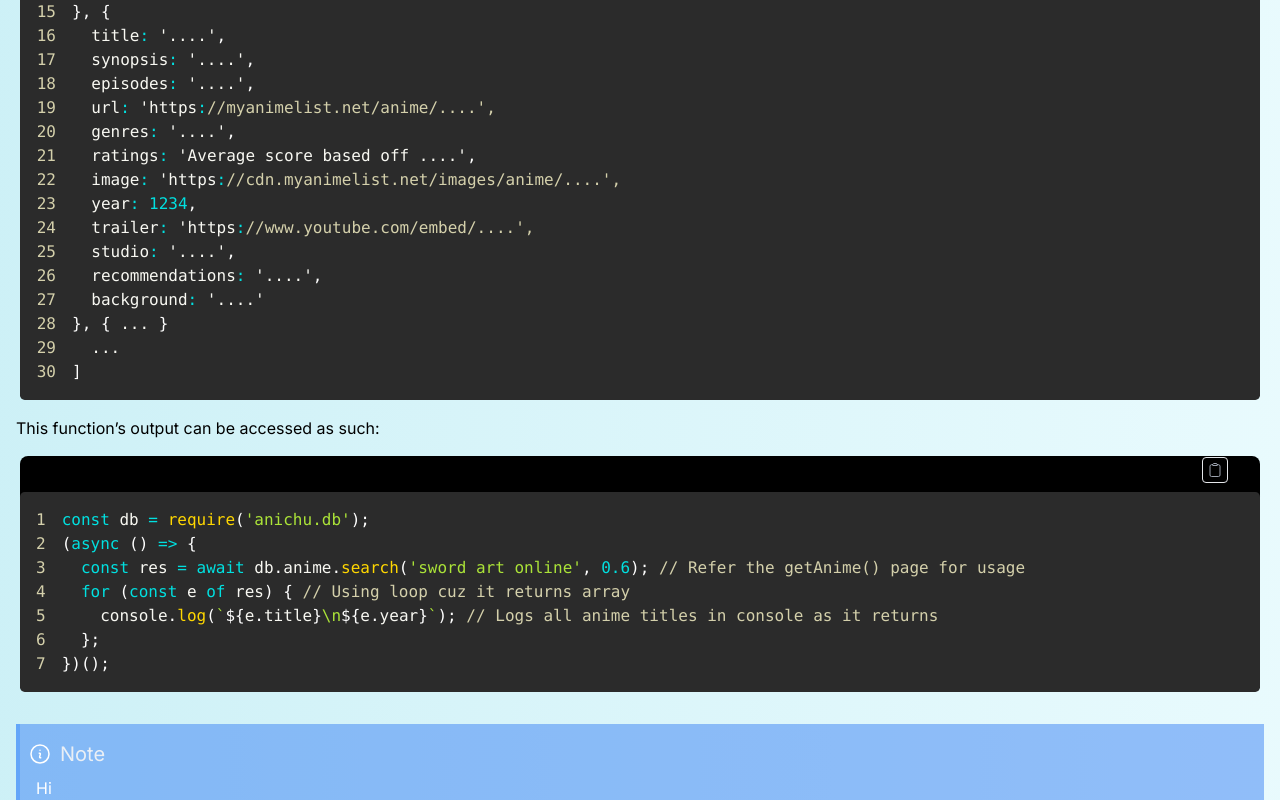
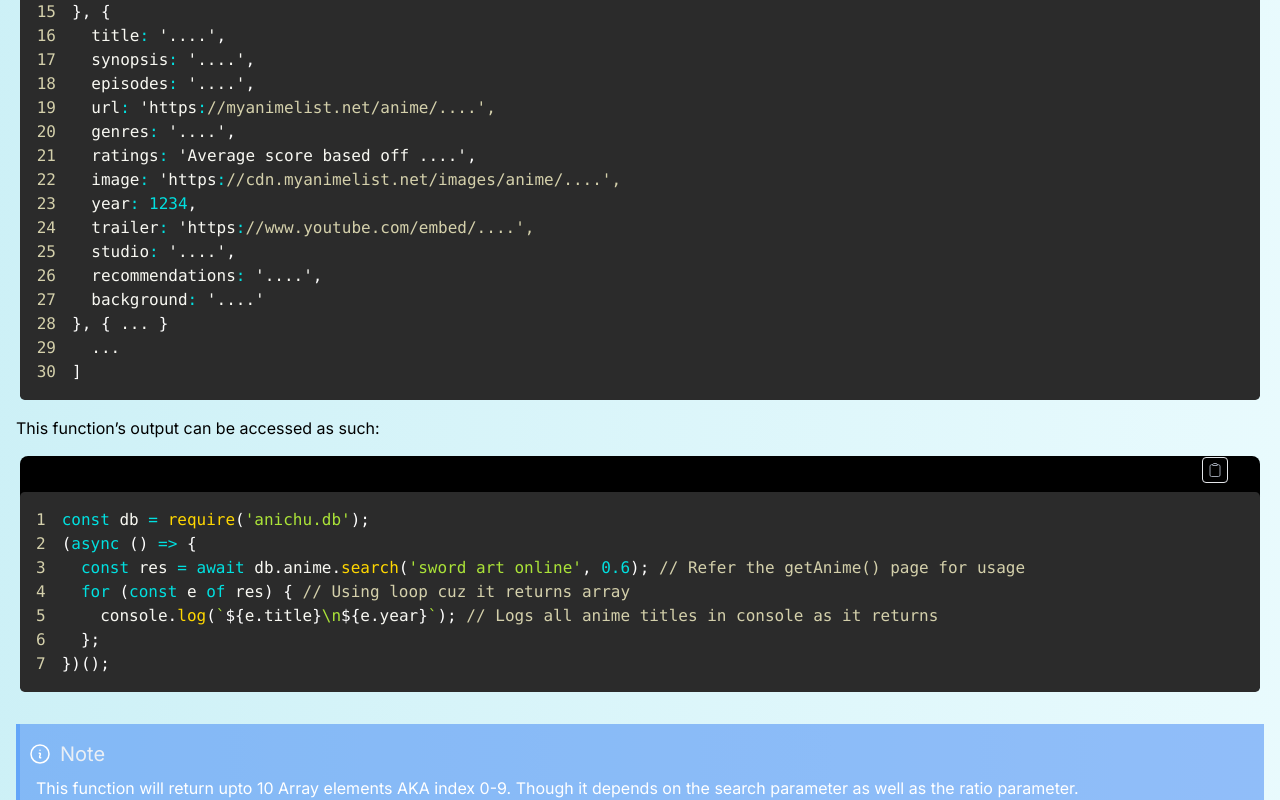
Before and after one commit to NanotechPikachu/Next, a Next.js app: page /result in a window 1280 px wide. Shown: the part 1689-2489 px from the top of the page. Built offline with nearby package versions, Linux system fonts and the light colour scheme.

Commit message:
Update page.jsx

```diff
--- a/src/app/result/page.jsx
+++ b/src/app/result/page.jsx
@@ -124,7 +124,7 @@ The promise consists of an <a href="https://developer.mozilla.org/en-US/docs/Web
     </CodeBlock>
     </div>
     <Note>
-    Hi
+This function will return upto 10 Array elements AKA index 0-9. Though it depends on the search parameter as well as the ratio parameter.
     </Note>
     </div>
   )
```
